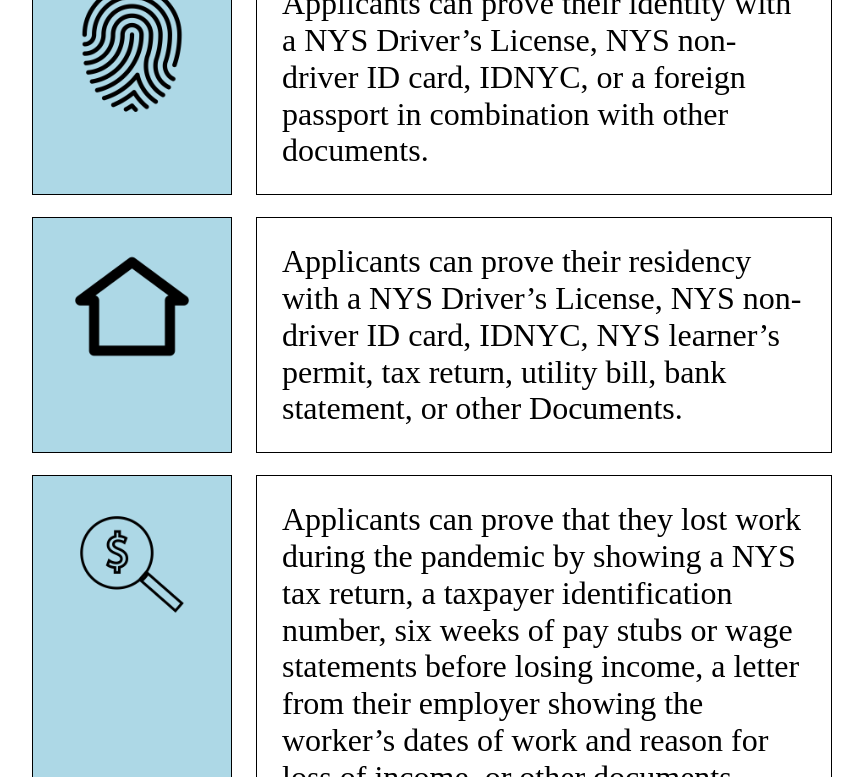
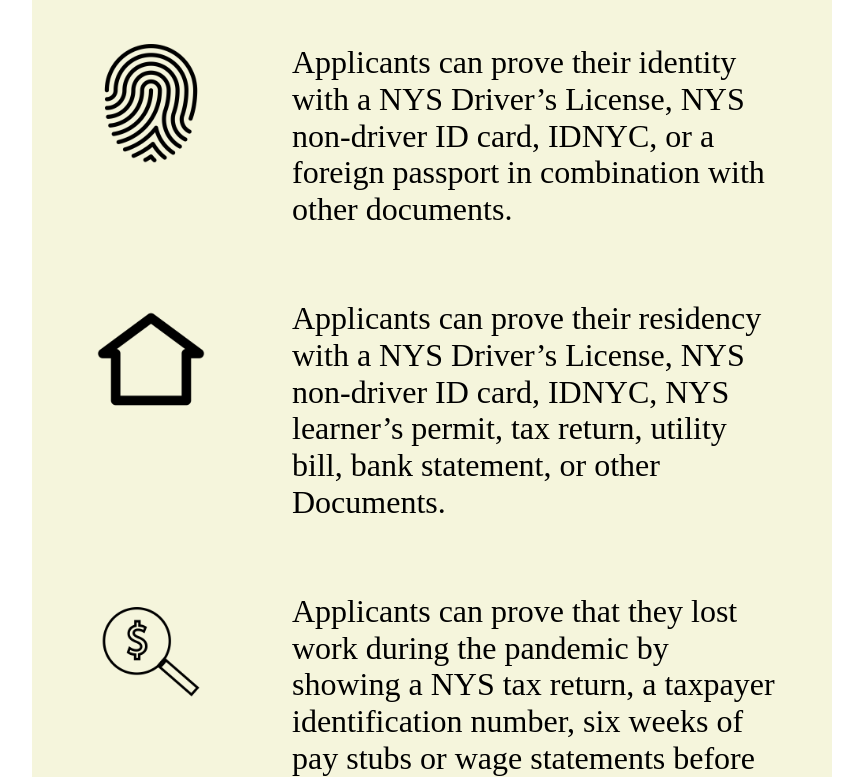
Before and after one commit to pitaarji/EWF, a plain HTML site: page index.html in a window 1280 px wide. Shown: the part 452-1229 px from the top of the page, without its empty margins (208-1071 px from the left). Drawn offline with nearby package versions, Linux system fonts and the light colour scheme.

Commit message:
Update styles.css

```diff
--- a/styles.css
+++ b/styles.css
@@ -23,6 +23,8 @@
 .container{
   max-width: 800px;
   margin: 0 auto;
+  background-color: beige;
+  padding: 25px;
 }
 
 .headingtext{
@@ -49,15 +51,14 @@
 .icon {
   padding: 25px;
   margin-bottom: 22px;
-  border: 1px solid #000;
+
   text-align: left;
-  background-color: lightblue;
 }
 
 .text{
   padding: 25px;
   margin-bottom: 22px;
-  border: 1px solid #000;
+
   text-align: left;
 }
 
```
